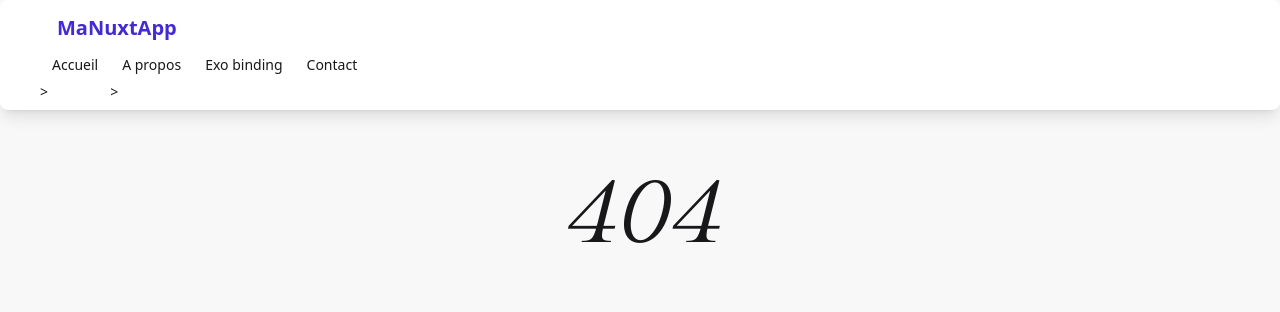
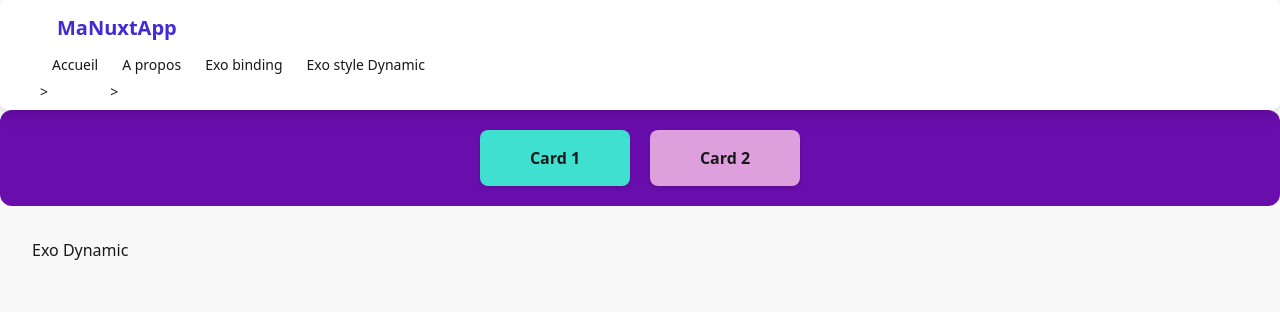
Before and after one commit to lisadelbes/projet-global-vue-nuxt, a Vue app in the folder projet-cours-vue/: page /exo-syledynamic in a window 1280 px wide. Shown: the top 312 px of the page. Built offline with nearby package versions, Linux system fonts and the light colour scheme.

Commit message:
nouveau push

```diff
--- a/projet-cours-vue/src/App.vue
+++ b/projet-cours-vue/src/App.vue
@@ -2,6 +2,7 @@
   <div class="min-h-screen flex flex-col bg-base-200 text-base-content">
     <!-- Navbar en haut de la page -->
     <AppHeader />
+    <StyleDynamic />
     <!-- Conteneur principal du contenu, centré et responsive -->
     <main class="flex-1 w-full max-w-7xl mx-auto p-4 md:p-8">
       <!-- Ici on aura la router view -->
@@ -9,12 +10,14 @@
     </main>
     <!-- Footer en bas de la page -->
     <AppFooter />
+
   </div>
 </template>
 
 <script setup>
 import AppHeader from './components/AppHeader.vue';
 import AppFooter from './components/AppFooter.vue';
+import StyleDynamic from './components/StyleDynamic.vue';
 // Pas de logique spécifique nécessaire ici,
 // Nuxt gère automatiquement la mise en page
 // avec les composants de layout.
--- a/projet-cours-vue/src/components/AppHeader.vue
+++ b/projet-cours-vue/src/components/AppHeader.vue
@@ -21,7 +21,7 @@
             <router-link to="/exo" class="hover:text-primary">Exo binding</router-link>
           </li>
           <li class="rounded-box">
-            <a href="#" class="hover:text-primary">Contact</a>
+            <a href="#" to="/exo-syledynamic"class="hover:text-primary">Exo style Dynamic</a>
           </li>
         </ul>
       </nav>
--- /dev/null
+++ b/projet-cours-vue/src/components/StyleDynamic.vue
@@ -0,0 +1,54 @@
+<template>
+  <div class="container">
+    <div @click="clickcard" :class="{card1: isActive}">
+      <h3>Card 1</h3>
+    </div>
+    <div @click="clickcard" :class="{card2: isActivebis}">
+      <h3>Card 2</h3>
+    </div>
+  </div>
+</template>
+
+<script setup lang="js">
+import { ref } from 'vue';
+const isActive = ref(true);
+const isActivebis = ref(true);
+
+function clickcard(number){
+    isActive.value = !isActive.value;
+    isActivebis.value = !isActivebis.value;
+}
+</script>
+
+<style scoped>
+/* Le grand rectangle (container) */
+.container {
+  background-color: #6a0dad; /* violet */
+  padding: 20px;
+  border-radius: 12px;
+  display: flex;
+  justify-content: center;
+  gap: 20px;
+}
+
+/* Styles spécifiques des 2 cards */
+.card1 {
+     padding: 16px;
+  border-radius: 8px;
+  width: 150px;
+  text-align: center;
+  font-weight: bold;
+  box-shadow: 0 2px 5px rgba(0,0,0,0.15);
+  background-color: #40e0d0; /* turquoise */
+}
+
+.card2 {
+    padding: 16px;
+  border-radius: 8px;
+  width: 150px;
+  text-align: center;
+  font-weight: bold;
+  box-shadow: 0 2px 5px rgba(0,0,0,0.15);
+  background-color: #dda0dd; /* violet clair */
+}
+</style>
--- a/projet-cours-vue/src/router/index.js
+++ b/projet-cours-vue/src/router/index.js
@@ -24,6 +24,11 @@ const router = createRouter({
             path: '/:pathMatch(.*)*',
             name: 'NotFound',
             component: () => import('../views/NotFoundView.vue')
+        },
+        {
+            path: '/exo-syledynamic',
+            name: 'exo-styledynamic',
+            component: () => import('../views/Exo-StyleDynamic.vue')
         }
     ]
 });
--- /dev/null
+++ b/projet-cours-vue/src/views/Exo-StyleDynamic.vue
@@ -0,0 +1,3 @@
+<template>
+<p> Exo Dynamic </p>
+</template>
--- a/projet-cours-vue/src/views/Tp-binding.vue
+++ b/projet-cours-vue/src/views/Tp-binding.vue
@@ -2,7 +2,7 @@
   <footer class="footer p-10 bg-base-300 text-base-content rounded-box shadow-lg">
     <div class="container mx-auto">
       <div class="grid grid-cols-1 md:grid-cols-3 gap-4">
-        <!-- Section "À propos" -->
+
         <div>
           <span class="footer-title">Coucou petit exo binding</span>
           <p> {{ name }} </p>
```
